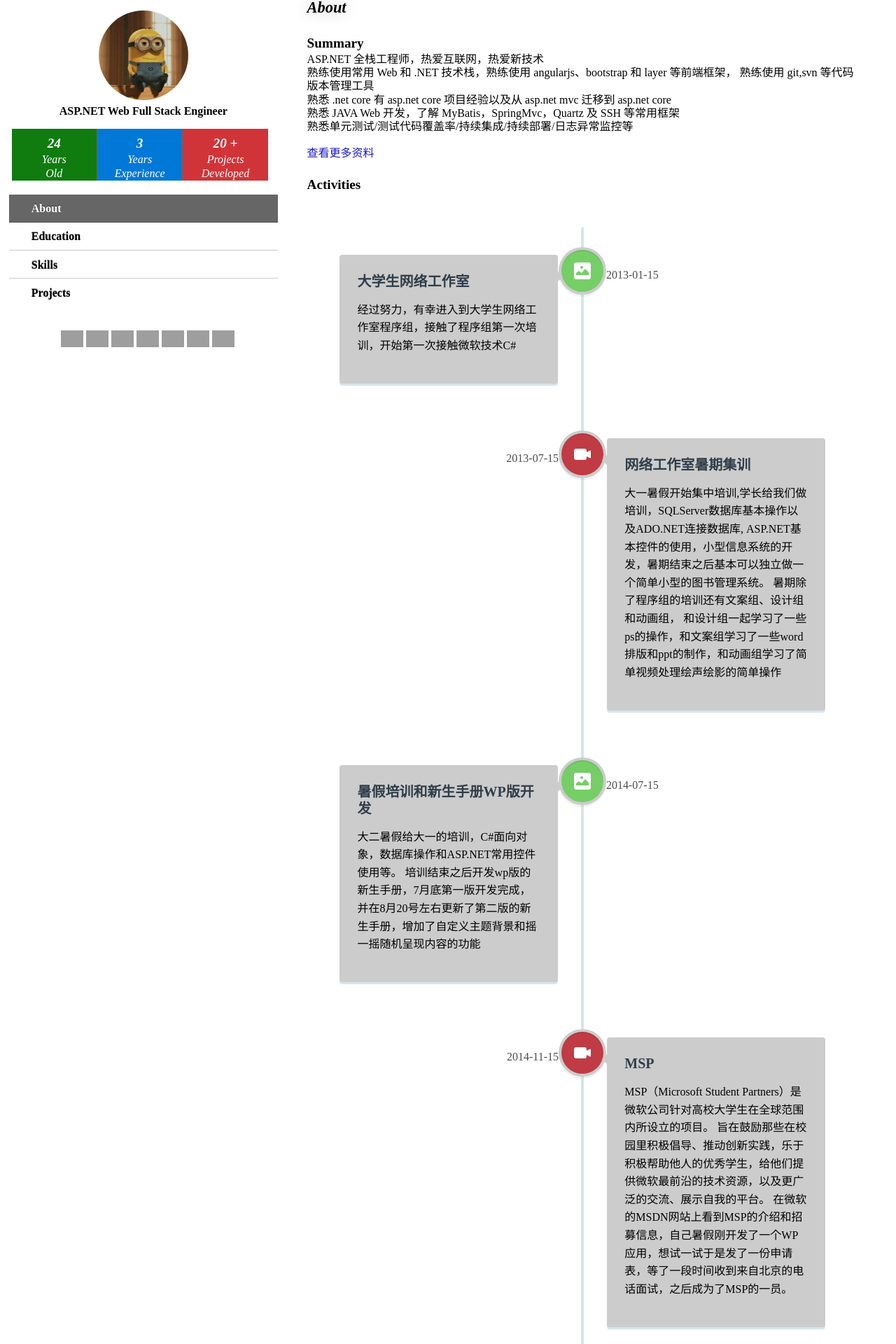
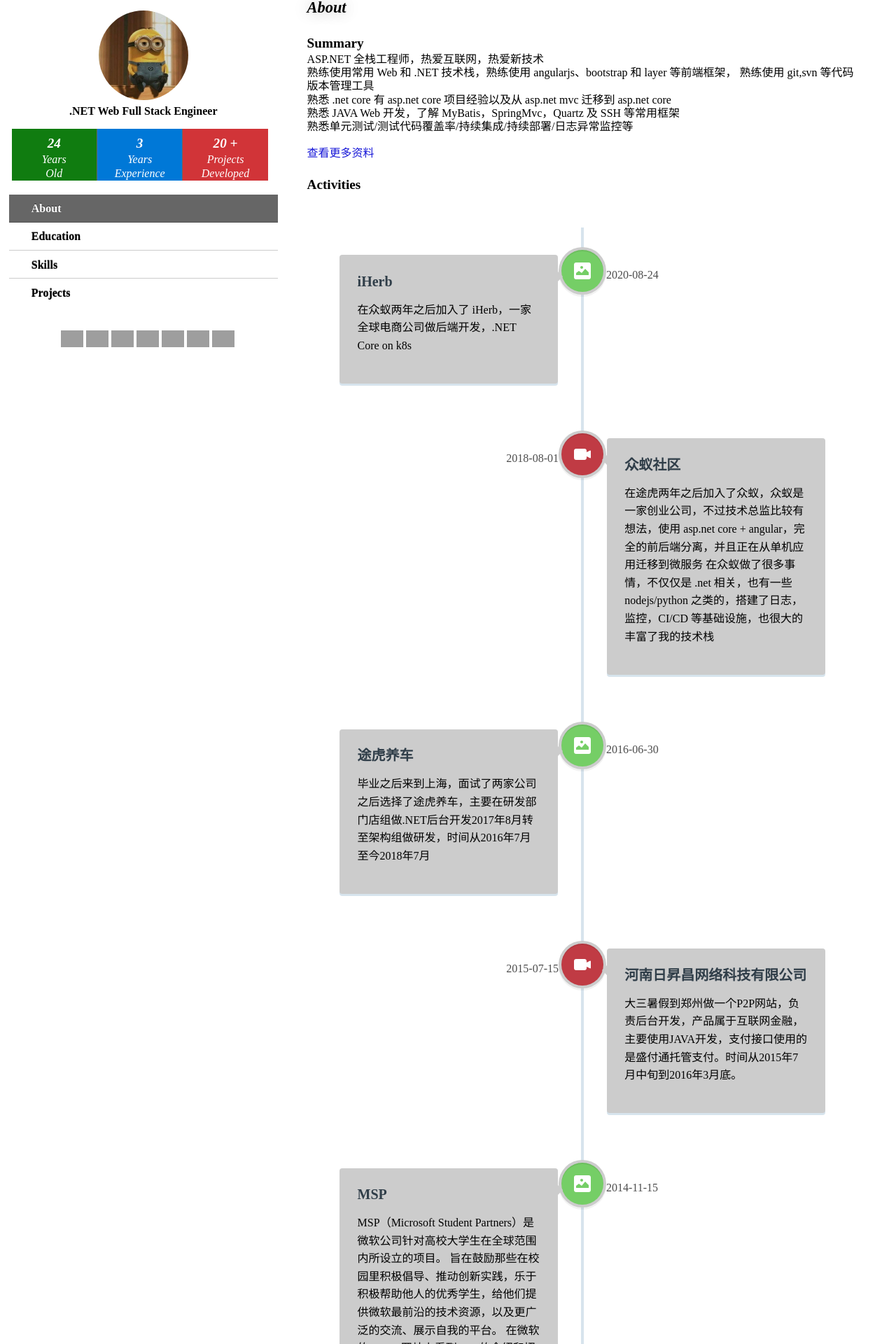
Before and after one commit to WeihanLi/weihanli.github.io, an Angular app: page / in a window 1280 px wide. Shown: the part 34-1954 px from the top of the page at 70% size. Built offline with nearby package versions, Linux system fonts and the light colour scheme; grey boxes are pictures that could not be loaded.

Commit message:
Update content

```diff
--- a/angular.json
+++ b/angular.json
@@ -1,5 +1,8 @@
 {
   "$schema": "./node_modules/@angular/cli/lib/config/schema.json",
+  "cli": {
+    "analytics": "342a2887-f180-4eab-b5c2-7f924088a485"
+  },
   "version": 1,
   "newProjectRoot": "projects",
   "projects": {
--- a/src/app/about/about.component.ts
+++ b/src/app/about/about.component.ts
@@ -8,10 +8,42 @@ import { Component, OnInit } from '@angular/core';
 export class AboutComponent implements OnInit {
   activities = [
     {
-      activityTitle: '大学生网络工作室',
+      activityTitle: 'iHerb',
       activityDescription:
-        '经过努力，有幸进入到大学生网络工作室程序组，接触了程序组第一次培训，开始第一次接触微软技术C#',
-      activityDate: '2013-01-15'
+        '在众蚁两年之后加入了 iHerb，一家全球电商公司做后端开发，.NET Core on k8s',
+      activityDate: '2020-08-24'
+    },
+    {
+      activityTitle: '众蚁社区',
+      activityDescription:
+        '在途虎两年之后加入了众蚁，众蚁是一家创业公司，不过技术总监比较有想法，使用 asp.net core + angular，完全的前后端分离，并且正在从单机应用迁移到微服务\
+        在众蚁做了很多事情，不仅仅是 .net 相关，也有一些 nodejs/python 之类的，搭建了日志，监控，CI/CD 等基础设施，也很大的丰富了我的技术栈',
+      activityDate: '2018-08-01'
+    },
+    {
+      activityTitle: '途虎养车',
+      activityDescription:
+        '毕业之后来到上海，面试了两家公司之后选择了途虎养车，主要在研发部门店组做.NET后台开发2017年8月转至架构组做研发，时间从2016年7月至今2018年7月',
+      activityDate: '2016-06-30'
+    },
+    {
+      activityTitle: '河南日昇昌网络科技有限公司',
+      activityDescription:
+        '大三暑假到郑州做一个P2P网站，负责后台开发，产品属于互联网金融，主要使用JAVA开发，支付接口使用的是盛付通托管支付。时间从2015年7月中旬到2016年3月底。',
+      activityDate: '2015-07-15'
+    },
+    {
+      activityTitle: 'MSP',
+      activityDescription: 'MSP（Microsoft Student Partners）是微软公司针对高校大学生在全球范围内所设立的项目。\
+        旨在鼓励那些在校园里积极倡导、推动创新实践，乐于积极帮助他人的优秀学生，给他们提供微软最前沿的技术资源，以及更广泛的交流、展示自我的平台。\
+        在微软的MSDN网站上看到MSP的介绍和招募信息，自己暑假刚开发了一个WP应用，想试一试于是发了一份申请表，等了一段时间收到来自北京的电话面试，之后成为了MSP的一员。',
+      activityDate: '2014-11-15'
+    },
+    {
+      activityTitle: '暑假培训和新生手册WP版开发',
+      activityDescription:
+        '大二暑假给大一的培训，C#面向对象，数据库操作和ASP.NET常用控件使用等。 培训结束之后开发wp版的新生手册，7月底第一版开发完成，并在8月20号左右更新了第二版的新生手册，增加了自定义主题背景和摇一摇随机呈现内容的功能',
+      activityDate: '2014-07-15'
     },
     {
       activityTitle: '网络工作室暑期集训',
@@ -22,36 +54,10 @@ export class AboutComponent implements OnInit {
       activityDate: '2013-07-15'
     },
     {
-      activityTitle: '暑假培训和新生手册WP版开发',
+      activityTitle: '大学生网络工作室',
       activityDescription:
-        '大二暑假给大一的培训，C#面向对象，数据库操作和ASP.NET常用控件使用等。 培训结束之后开发wp版的新生手册，7月底第一版开发完成，并在8月20号左右更新了第二版的新生手册，增加了自定义主题背景和摇一摇随机呈现内容的功能',
-      activityDate: '2014-07-15'
-    },
-    {
-      activityTitle: 'MSP',
-      activityDescription: 'MSP（Microsoft Student Partners）是微软公司针对高校大学生在全球范围内所设立的项目。\
-        旨在鼓励那些在校园里积极倡导、推动创新实践，乐于积极帮助他人的优秀学生，给他们提供微软最前沿的技术资源，以及更广泛的交流、展示自我的平台。\
-        在微软的MSDN网站上看到MSP的介绍和招募信息，自己暑假刚开发了一个WP应用，想试一试于是发了一份申请表，等了一段时间收到来自北京的电话面试，之后成为了MSP的一员。',
-      activityDate: '2014-11-15'
-    },
-    {
-      activityTitle: '河南日昇昌网络科技有限公司',
-      activityDescription:
-        '大三暑假到郑州做一个P2P网站，负责后台开发，产品属于互联网金融，主要使用JAVA开发，支付接口使用的是盛付通托管支付。时间从2015年7月中旬到2016年3月底。',
-      activityDate: '2015-07-15'
-    },
-    {
-      activityTitle: '途虎养车',
-      activityDescription:
-        '毕业之后来到上海，面试了两家公司之后选择了途虎养车，主要在研发部门店组做.NET后台开发2017年8月转至架构组做研发，时间从2016年7月至今2018年7月',
-      activityDate: '2016-06-30'
-    },
-    {
-      activityTitle: '众蚁社区',
-      activityDescription:
-        '在途虎两年之后加入了众蚁，众蚁是一家创业公司，不过技术总监比较有想法，使用 asp.net core + angular，完全的前后端分离，并且正在从单机应用迁移到微服务\
-        在众蚁做了很多事情，不仅仅是 .net 相关，也有一些 nodejs/python 之类的，搭建了日志，监控，CI/CD 等基础设施，也很大的丰富了我的技术栈',
-      activityDate: '2018-08-01'
+        '经过努力，有幸进入到大学生网络工作室程序组，接触了程序组第一次培训，开始第一次接触微软技术C#',
+      activityDate: '2013-01-15'
     }
   ];
 
--- a/src/app/app.component.html
+++ b/src/app/app.component.html
@@ -13,7 +13,7 @@
     <!--top section of the sidebar-->
     <div id="topSide">
       <img class="avatar" src="../assets/avator.jpg" alt="avator" />
-      <h4 style="text-align:center"> ASP.NET Web Full Stack Engineer</h4>
+      <h4 style="text-align:center">.NET Web Full Stack Engineer</h4>
       <div class="box">
         <span class="subtitle">{{currentYear - 1994}}</span>
         <span>Years
--- a/src/index.html
+++ b/src/index.html
@@ -2,7 +2,7 @@
 <html lang="en">
 <head>
   <meta charset="utf-8">
-  <title>WeihanLi</title>
+  <title>Weihan Li</title>
   <base href="/">
   <meta name="author" content="WeihanLi">
   <meta name="keyword" content="WeihanLi,liweihan,homepage,resume,cv,李卫涵,简历,个人主页">
```
